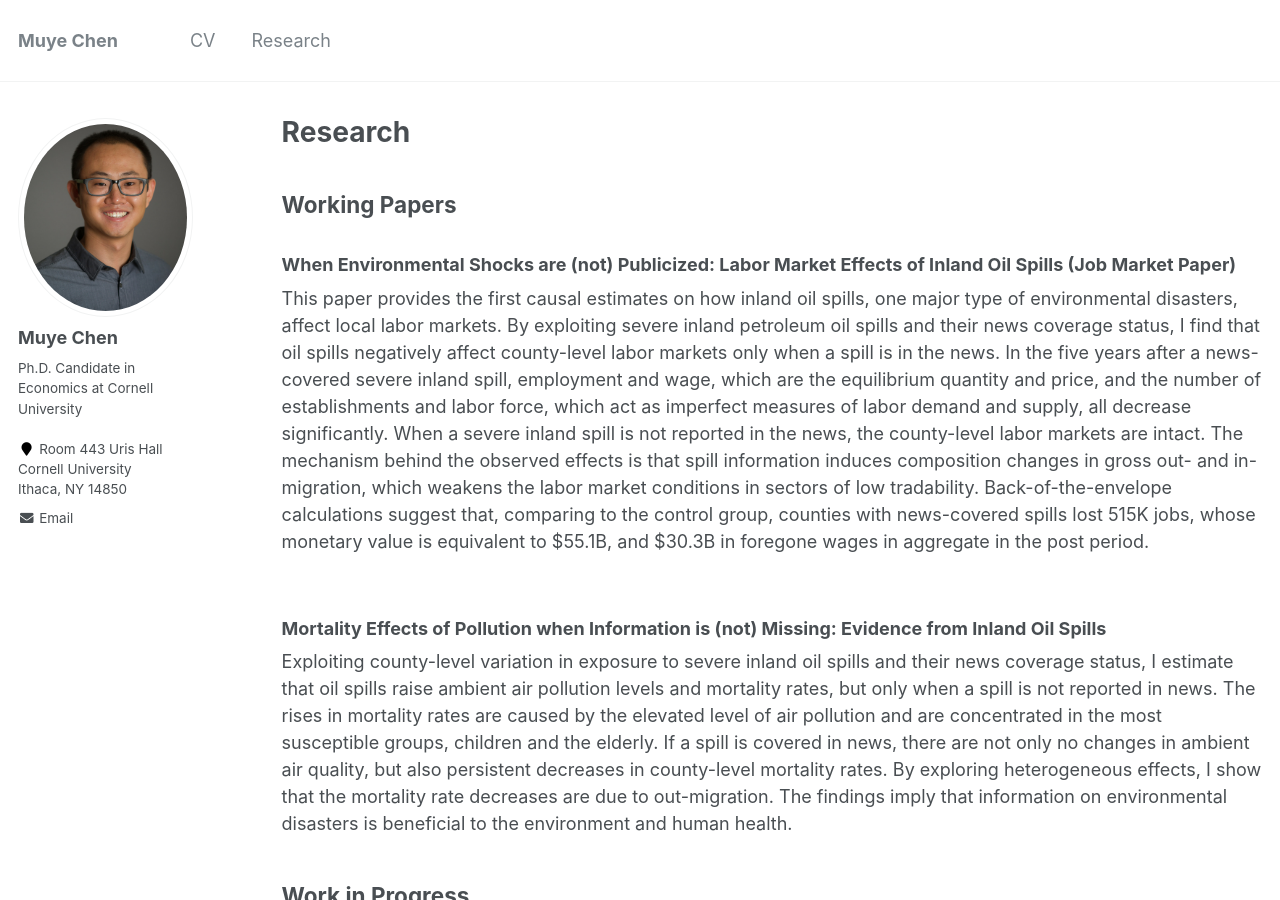
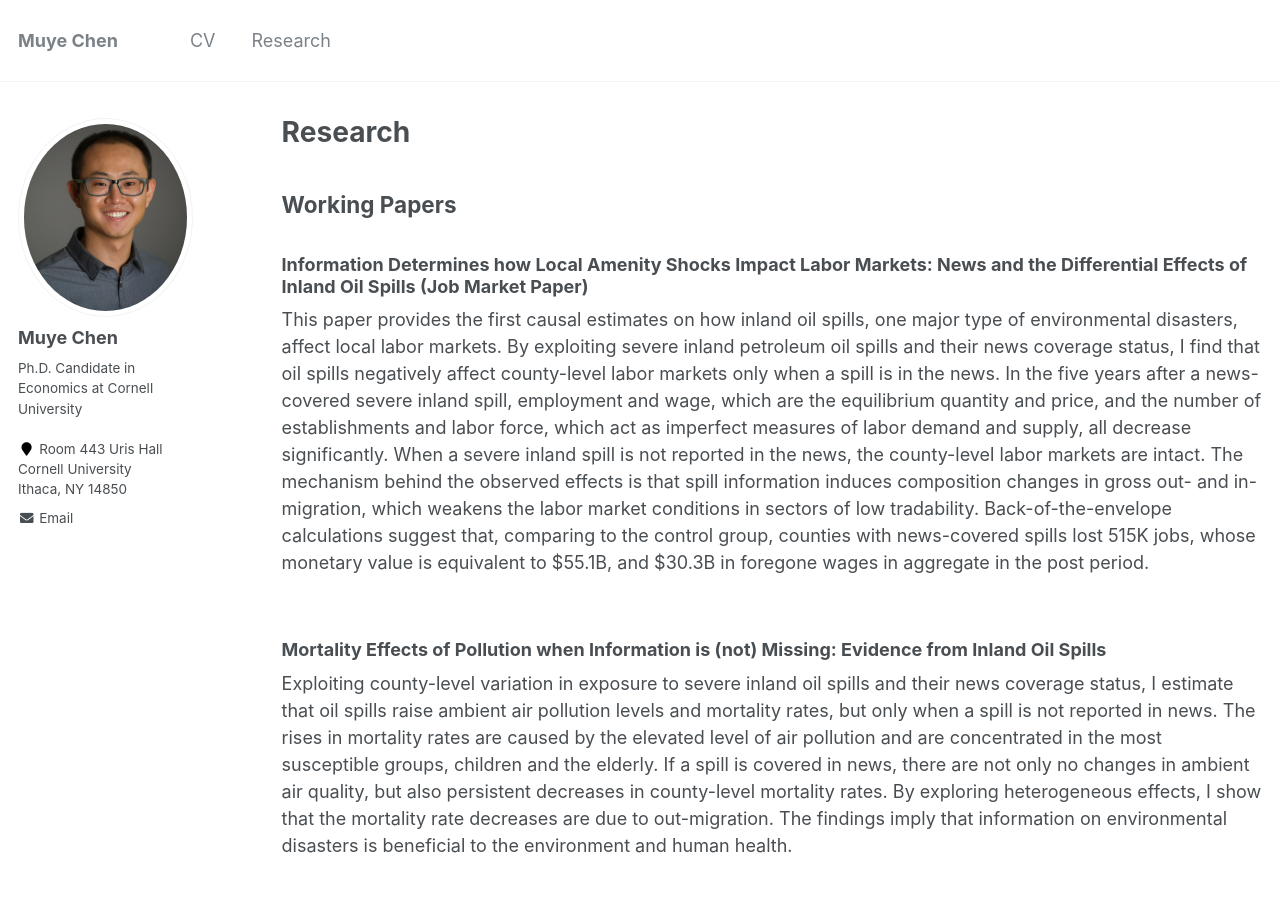
Before and after one commit to muyechenecon/muyechenecon.github.io, a Jekyll site: the page built from _pages/research.md, in a window 1280 px wide and 900 px high. Built offline with Jekyll 4.4.1, drawn with Linux system fonts in a browser that asks for light colours.

Commit message:
Update research.md

```diff
--- a/_pages/research.md
+++ b/_pages/research.md
@@ -15,7 +15,7 @@ author_profile: true
 Revise & resubmit, <i> American Economic Journal: Economic Policy </i> </p> </div> <br>
 -->
 
-<div><h3>When Environmental Shocks are (not) Publicized: Labor Market Effects of Inland Oil Spills (Job Market Paper)</h3></div>
+<div><h3>Information Determines how Local Amenity Shocks Impact Labor Markets: News and the Differential Effects of Inland Oil Spills (Job Market Paper)</h3></div>
 <div>This paper provides the first causal estimates on how inland oil spills, one major type of environmental disasters, affect local labor markets. By exploiting severe inland petroleum oil spills and their news coverage status, I find that oil spills negatively affect county-level labor markets only when a spill is in the news. In the five years after a news-covered severe inland spill, employment and wage, which are the equilibrium quantity and price, and the number of establishments and labor force, which act as imperfect measures of labor demand and supply, all decrease significantly. When a severe inland spill is not reported in the news, the county-level labor markets are intact. The mechanism behind the observed effects is that spill information induces composition changes in gross out- and in-migration, which weakens the labor market conditions in sectors of low tradability. Back-of-the-envelope calculations suggest that, comparing to the control group, counties with news-covered spills lost 515K jobs, whose monetary value is equivalent to \$55.1B, and \$30.3B in foregone wages in aggregate in the post period.</div> <br>
 
 
```
